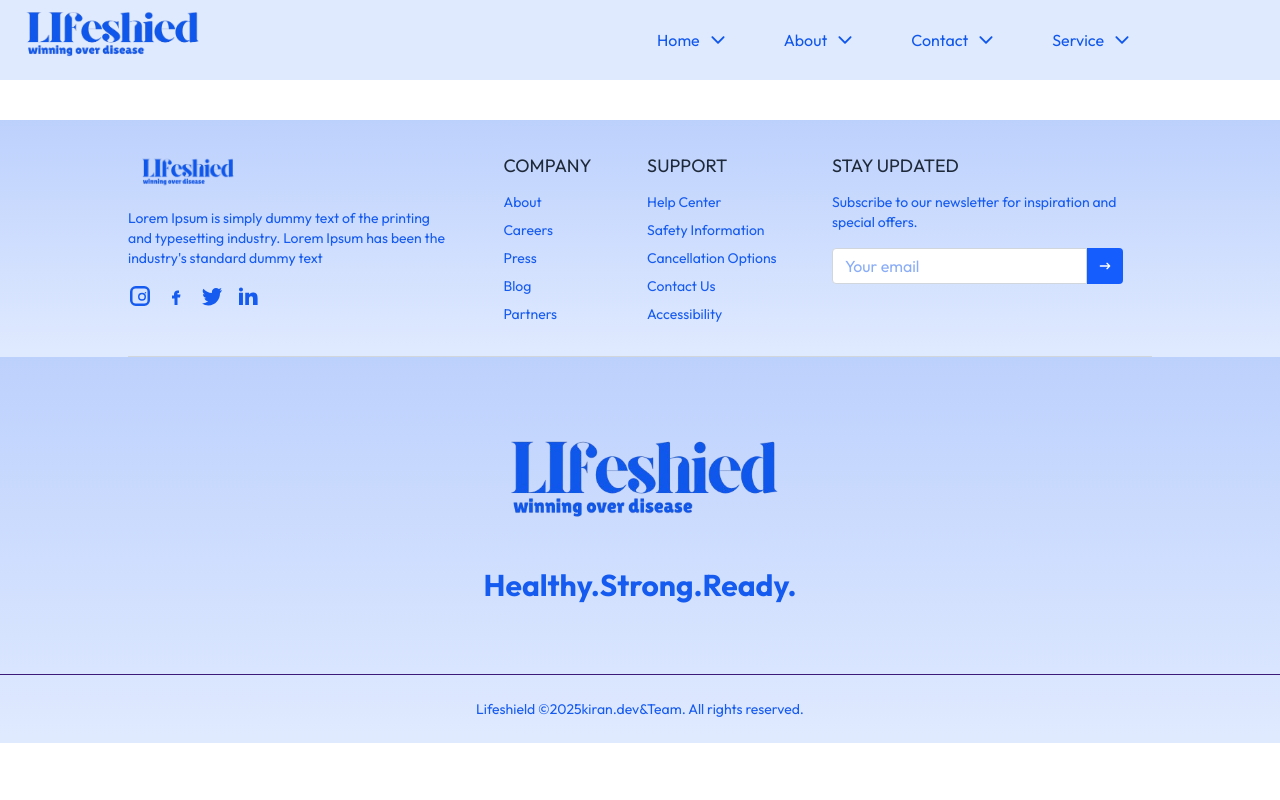
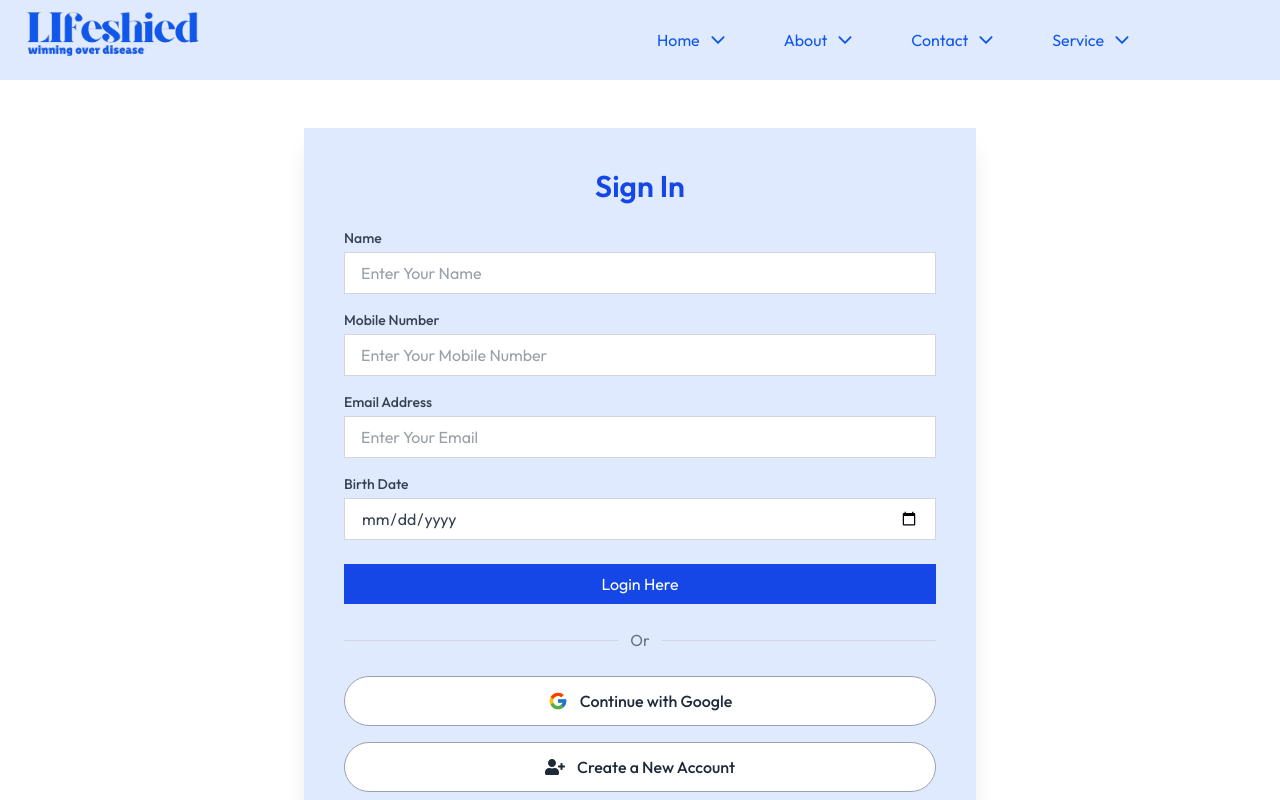
Before and after one commit to kiran04-code/Lifeshield, a React (Vite) app in the folder client/: page /login in a window 1280 px wide. Shown: the top 800 px of the page. Built offline with nearby package versions, Linux system fonts and the light colour scheme; a web font is replaced by a local one.

Commit message:
login page done

```diff
--- a/client/src/App.jsx
+++ b/client/src/App.jsx
@@ -25,6 +25,8 @@ function App() {
 
         <Route path='/' element={<HomaPage />} />
         <Route path='/docter' element={<DocterPage />} />
+        <Route path='/login' element={<Login />} />
+
         <Route path='/profile' element={<ProfilePage />} >
          <Route index element={<UserInfo/>} />
          <Route path='SlotInfo' element={<SlotInfo/>} />
@@ -32,7 +34,7 @@ function App() {
         <Route path='/parent' element={<ParentPage />}>
           <Route index element={<NearCenterInfo />} />
           <Route path="DocterCalls" element={<NeareByVideoClles />} />
-          <Route path='h3' element={"h3"} />
+
         </Route>
       </Routes>
       <Footer />
--- a/client/src/components/Login.jsx
+++ b/client/src/components/Login.jsx
@@ -1,17 +1,93 @@
-import { motion } from 'framer-motion';
-import React from 'react';
-import { useAuth } from '../context/auth';
+import React, { useState } from "react";
+import { FcGoogle } from "react-icons/fc";
+import { FaUserPlus } from "react-icons/fa";
+import { motion } from "framer-motion";
+
 const Login = () => {
-    const {setIsLOG} = useAuth()
+  const [activeTab, setActiveTab] = useState("Sign In");
+
   return (
-    <div onClick={()=>setIsLOG(false)} className="fixed inset-0  backdrop-blur-[10px] bg-opacity-30 flex justify-center items-center z-50 p-4">
+    <div className="min-h-screen flex items-center justify-center px-4 py-10 bg-opacity-40 backdrop-blur-[6px]">
       <motion.div
-        animate={{ y: [200, 0] }}
-        transition={{ duration: 0.5 }}
-        className="w-full sm:w-[400px] md:w-[500px] h-[600px] bg-[#E0EAFF]  rounded-2xl shadow-lg"
+
+        className="bg-[#E0EAFF] w-full max-w-2xl shadow-xl  p-6 md:p-10"
       >
-        {/* Add your login form content here */}
-           <h1 className='text-xl text-center font-bold mt-10'>LifeShield</h1>
+        <h1 className="text-3xl font-semibold mb-6 text-blue-700 text-center">
+          {activeTab}
+        </h1>
+
+        {/* Form */}
+        <form className="space-y-4">
+          <div>
+            <label className="block text-sm font-medium text-gray-700 mb-1">
+              Name
+            </label>
+            <input
+              type="text"
+              placeholder="Enter Your Name"
+              className="w-full px-4 py-2 border border-gray-300 text-gray-700 bg-white   focus:outline-none focus:ring-2 focus:ring-blue-500"
+            />
+          </div>
+          <div>
+            <label className="block text-sm font-medium text-gray-700 mb-1">
+              Mobile Number
+            </label>
+            <input
+              type="text"
+              placeholder="Enter Your Mobile Number"
+              className="w-full px-4 py-2 border border-gray-300 text-gray-700 bg-white   focus:outline-none focus:ring-2 focus:ring-blue-500"
+            />
+          </div>
+          <div>
+            <label className="block text-sm font-medium text-gray-700 mb-1">
+              Email Address
+            </label>
+            <input
+              type="email"
+              placeholder="Enter Your Email"
+              className="w-full px-4 py-2 border border-gray-300 text-gray-700 bg-white   focus:outline-none focus:ring-2 focus:ring-blue-500"
+            />
+          </div>
+          <div>
+            <label className="block text-sm font-medium text-gray-700 mb-1">
+              Birth Date
+            </label>
+            <input
+              type="date"
+              className="w-full px-4 py-2 border border-gray-300 text-gray-700 bg-white   focus:outline-none focus:ring-2 focus:ring-blue-500"
+            />
+          </div>
+          <div className="flex justify-center mt-6">
+            <button
+              type="submit"
+              className="bg-blue-700 w-150 text-white px-8 py-2  hover:bg-blue-800 transition duration-200"
+            >
+              Login Here
+            </button>
+          </div>
+        </form>
+
+        {/* Divider */}
+        <div className="flex items-center justify-center my-6">
+          <div className="border-t border-gray-300 w-full"></div>
+          <span className="mx-3 text-gray-500">Or</span>
+          <div className="border-t border-gray-300 w-full"></div>
+        </div>
+
+        {/* Google Button */}
+        <button className="flex items-center justify-center gap-3 w-full px-4 py-3 border border-gray-400 rounded-full text-gray-800 font-medium bg-white hover:bg-gray-100 transition duration-200 mb-4">
+          <FcGoogle className="text-xl" />
+          Continue with Google
+        </button>
+
+        {/* Create Account Button */}
+        <button
+          onClick={() => setActiveTab("Sign Up")}
+          className="flex items-center justify-center gap-3 w-full px-4 py-3 border border-gray-400 rounded-full text-gray-800 font-medium bg-white hover:bg-gray-100 transition duration-200"
+        >
+          <FaUserPlus className="text-xl" />
+          Create a New Account
+        </button>
       </motion.div>
     </div>
   );
--- a/client/src/components/ParentHreoSection.jsx
+++ b/client/src/components/ParentHreoSection.jsx
@@ -26,7 +26,7 @@ const ParentHreoSection = () => {
                       <div className='flex md:px-8 px-3  py-2'>
                           <div   className='  flex gap-5 bg-[#322bff7a] p-6 items-center justify-centere py-2  rounded-xl cursor-pointer  '>
                               <div className='flex justify-between items-center flex-col'>
-                                  <div onClick={()=>navigate("/profile")}   className='md:w-10 md:h-10 bg-[#E0EAFF] md:rounded-full md:flex  p-2 rounded-full   border-2 border-[#6552E3] justify-center items-center'>
+                                  <div onClick={()=>navigate("/login")}   className='md:w-10 md:h-10 bg-[#E0EAFF] md:rounded-full md:flex  p-2 rounded-full   border-2 border-[#6552E3] justify-center items-center'>
                                       <RiParentFill className='text-2xl  text-[#5039e2]' />
                                   </div>
                                   <p>For Parents Login Here</p>
--- a/client/src/context/auth.jsx
+++ b/client/src/context/auth.jsx
@@ -5,11 +5,8 @@ const AuthContext = createContext(null);
 
 // Create the provider component
 export const AuthContextProvider = ({ children }) => {
-  const [isLogin, setIsLOG] = useState(false);
-  console.log(isLogin)
   const value = {
-    isLogin,
-    setIsLOG,
+
   };
 
   return (
```
